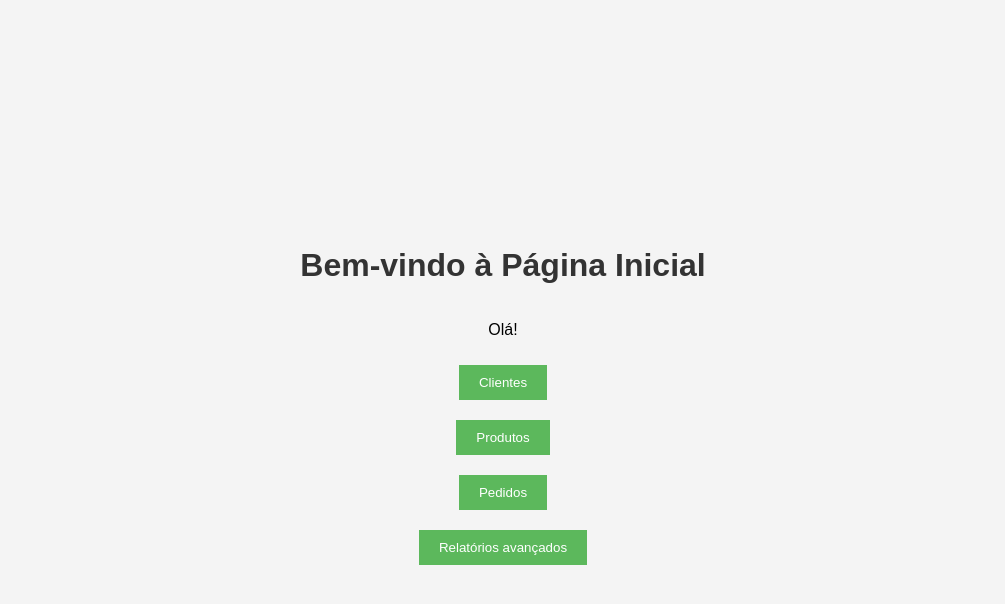
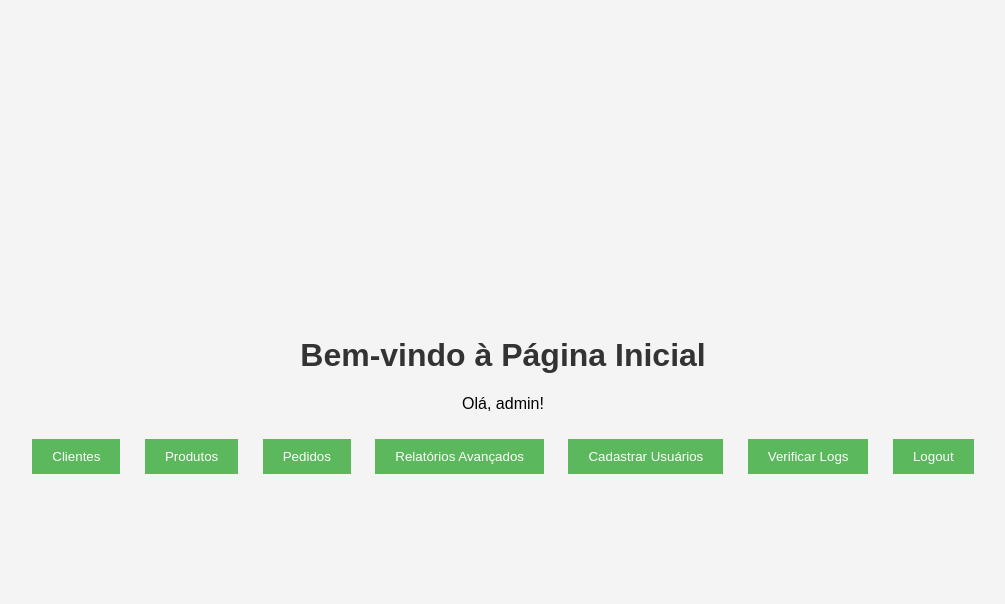
Before and after one commit to Mr-Vitor/projeto-sistema-pedidos, a Flask app: page / in a window 1280 px wide. Shown: the top 604 px of the page, without its empty margins (137-1142 px from the left). Run offline with Flask 3, Linux system fonts and the light colour scheme; a user stored in the database is signed in; data comes from the database, SQL or seed files in the repository.

Commit message:
Login e cadastro de usuários

```diff
--- a/Projeto v1.5/app.py
+++ b/Projeto v1.5/app.py
@@ -4,6 +4,7 @@ from controllers.produtos import bp as produto
 from controllers.pedidos import bp as pedido
 from controllers.relatorios import bp as relatorio
 from controllers.auth import bp as auth
+from controllers.usuarios import bp as usuarios
 from flask_login import LoginManager, login_required, current_user
 from models.models import Usuario
 from models.config import conectar
@@ -37,6 +38,7 @@ app.register_blueprint(produto)
 app.register_blueprint(pedido)
 app.register_blueprint(relatorio)
 app.register_blueprint(auth)
+app.register_blueprint(usuarios)
 
 # Rota inicial
 @app.route('/')
--- a/Projeto v1.5/controllers/usuarios.py
+++ b/Projeto v1.5/controllers/usuarios.py
@@ -32,7 +32,7 @@ def adicionar_usuario():
         flash("Usuário cadastrado com sucesso!", "success")
         return redirect(url_for('usuarios.adicionar_usuario'))
 
-    return render_template('adicionar_usuario.html')
+    return render_template('usuarios/adicionar_usuario.html')
 
 
 @bp.route('/logs')
@@ -45,7 +45,7 @@ def listar_logs():
     cursor = conn.cursor()
     cursor.execute("""
         SELECT l.id, l.descricao, l.data_hora, u.nome
-        FROM logs l
+        FROM log l
         JOIN usuarios u ON l.usuario_id = u.id
         ORDER BY l.data_hora DESC
     """)
@@ -53,4 +53,4 @@ def listar_logs():
     cursor.close()
     conn.close()
 
-    return render_template('logs.html', logs=logs)
+    return render_template('usuarios/logs.html', logs=logs)
--- a/Projeto v1.5/templates/index.html
+++ b/Projeto v1.5/templates/index.html
@@ -19,6 +19,9 @@
         h1 {
             color: #333;
         }
+        .container {
+            text-align: center;
+        }
         button {
             padding: 10px 20px;
             margin: 10px;
@@ -33,12 +36,23 @@
     </style>
 </head>
 <body>
-    <h1>Bem-vindo à Página Inicial</h1>
-        <p>Olá!</p>
-        <a href="{{url_for('clientes.listar_clientes')}}"><button>Clientes</button></a>
-        <a href="{{url_for('produtos.listar_produtos')}}"><button>Produtos</button></a>
-        <a href="{{url_for('pedidos.listar_pedidos')}}"><button>Pedidos</button></a>
-        <a href="{{url_for('relatorios.pg_relatorio')}}"><button>Relatórios avançados</button></a>
+    <div class="container">
+        <h1>Bem-vindo à Página Inicial</h1>
+        <p>Olá, {{ current_user.nome }}!</p>
 
+        <!-- Botões visíveis para todos os usuários -->
+        <a href="{{ url_for('clientes.listar_clientes') }}"><button>Clientes</button></a>
+        <a href="{{ url_for('produtos.listar_produtos') }}"><button>Produtos</button></a>
+        <a href="{{ url_for('pedidos.listar_pedidos') }}"><button>Pedidos</button></a>
+        <a href="{{ url_for('relatorios.pg_relatorio') }}"><button>Relatórios Avançados</button></a>
+
+        <!-- Botões visíveis apenas para administradores -->
+        {% if current_user.tipo == 'admin' %}
+            <a href="{{ url_for('usuarios.adicionar_usuario') }}"><button>Cadastrar Usuários</button></a>
+            <a href="{{ url_for('usuarios.listar_logs') }}"><button>Verificar Logs</button></a>
+        {% endif %}
+
+        <a href="{{ url_for('auth.logout') }}"><button>Logout</button></a>
+    </div>
 </body>
 </html>
--- a/Projeto v1.5/templates/usuarios/adicionar_usuario.html
+++ b/Projeto v1.5/templates/usuarios/adicionar_usuario.html
@@ -26,6 +26,6 @@
         <button type="submit">Salvar</button>
     </form>
 
-    <a href="{{ url_for('usuarios.adicionar_usuario') }}">Voltar</a>
+    <a href="{{ url_for('index') }}">Voltar</a>
 </body>
 </html>
--- a/Projeto v1.5/templates/usuarios/logs.html
+++ b/Projeto v1.5/templates/usuarios/logs.html
@@ -24,6 +24,6 @@
         {% endfor %}
     </table>
 
-    <a href="{{ url_for('dashboard') }}">Voltar</a>
+    <a href="{{ url_for('index') }}">Voltar</a>
 </body>
 </html>
```
Also changed, not shown: Projeto v1.5/controllers/logs.py (added).
